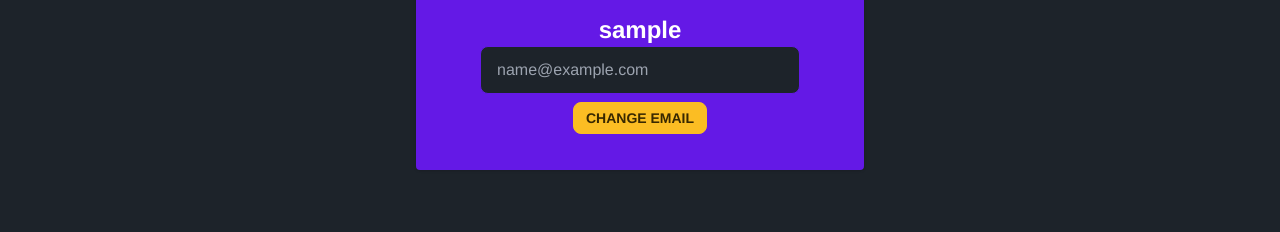
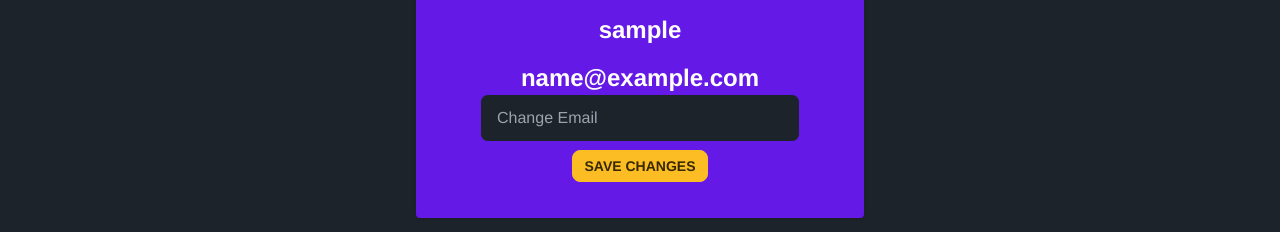
Before and after one commit to noturnachs/REACT_FORUM, a React (Vite) app: page /profile in a window 1280 px wide. Shown: the part 274-506 px from the top of the page. Built offline with nearby package versions, Linux system fonts and the light colour scheme; no server answers; sample sign-in values are in the browser's storage.

Commit message:
Update Profile.jsx

```diff
--- a/src/components/Profile.jsx
+++ b/src/components/Profile.jsx
@@ -127,10 +127,13 @@ const Profile = () => {
           <h1 className="text-white text-2xl font-semibold mt-4">
             {user.username}
           </h1>
+          <h2 className="text-white text-2xl font-semibold mt-4">
+            {user.email}
+          </h2>
 
           <input
             type="email"
-            placeholder={user.email}
+            placeholder="Change Email"
             className="input input-bordered input-primary w-full max-w-xs"
             value={email}
             onChange={(e) => setEmail(e.target.value)}
@@ -140,7 +143,7 @@ const Profile = () => {
             className="btn btn-sm btn-warning mt-2"
             disabled={isLoading}
           >
-            {isLoading ? "Updating Email..." : "Change Email"}
+            {isLoading ? "Updating Email..." : "Save Changes"}
           </button>
         </div>
         <input
```
